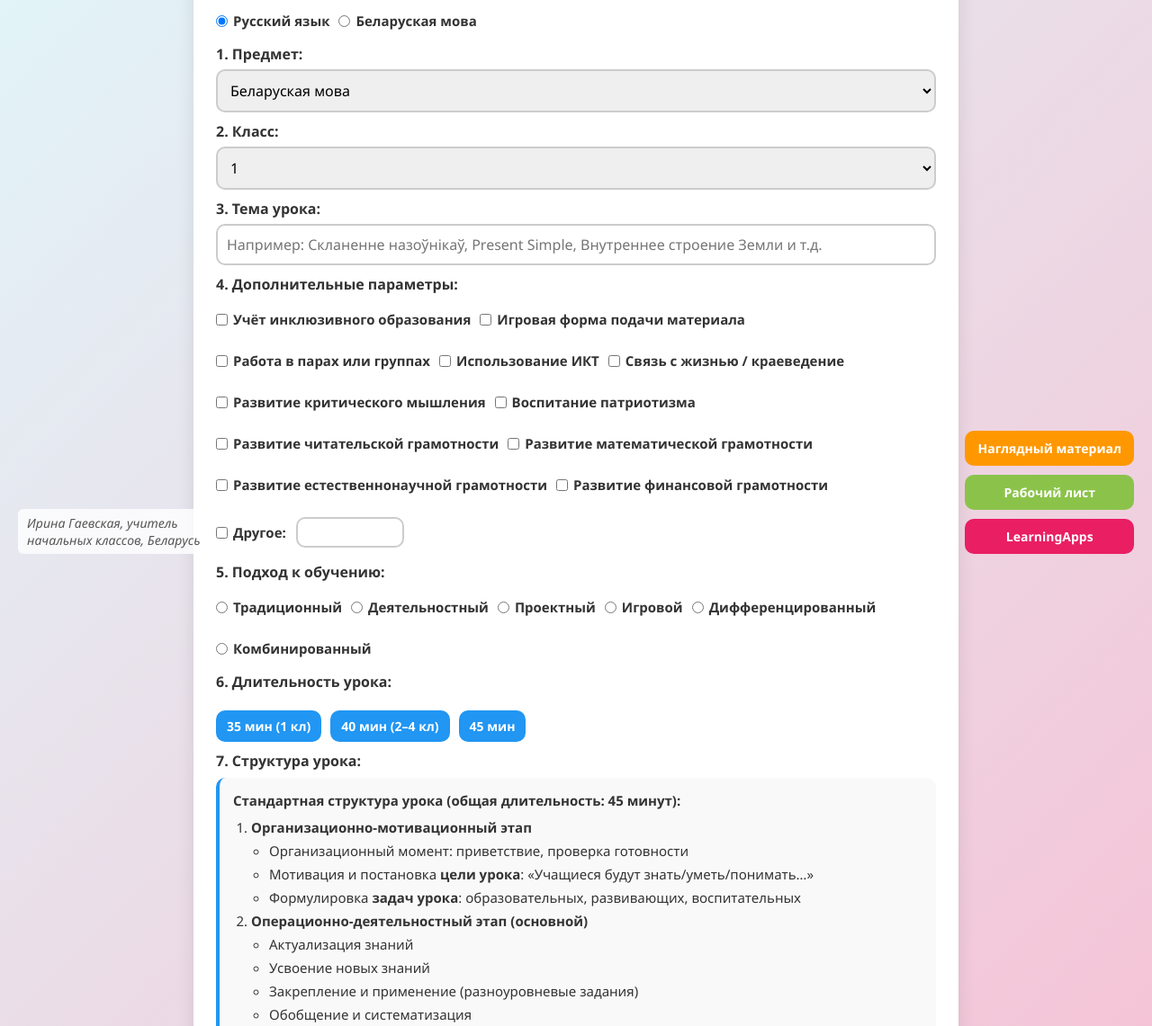
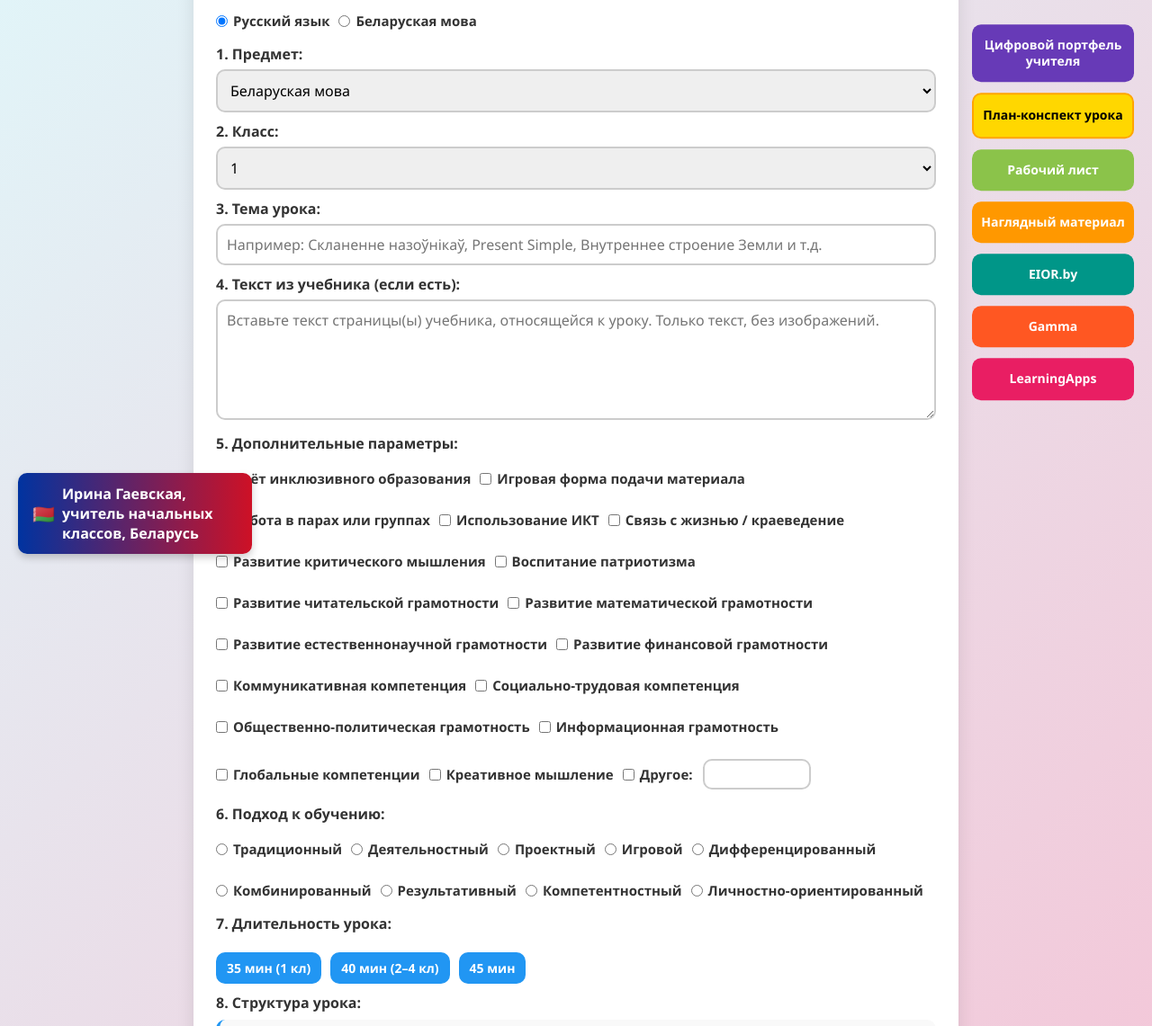
Before and after one commit to irynah2022-arch/my.generator.bel, a plain HTML site: page index.html in a window 1280 px wide. Shown: the part 164-1305 px from the top of the page at 90% size. Drawn offline with Linux system fonts and the light colour scheme.

Commit message:
Update index.html

```diff
--- a/index.html
+++ b/index.html
@@ -135,17 +135,30 @@
     .action-buttons {
       position: fixed;
       right: 20px;
-      bottom: 20px;
+      top: 50%;
+      transform: translateY(-50%);
       display: flex;
       flex-direction: column;
-      gap: 10px;
+      gap: 12px;
       z-index: 1000;
+      width: 180px;
     }
     .action-buttons button {
-      width: auto;
-      padding: 10px 14px;
+      width: 100%;
+      padding: 14px 10px;
       font-size: 14px;
       margin: 0;
+      text-align: center;
+      white-space: normal;
+      line-height: 1.3;
+    }
+
+    /* Выделение текущей страницы */
+    .current-page {
+      background: #FFD700 !important;
+      color: #000 !important;
+      font-weight: bold;
+      border: 2px solid #FFA500;
     }
 
     /* Подпись автора слева внизу */
@@ -153,14 +166,23 @@
       position: fixed;
       left: 20px;
       bottom: 20px;
-      font-style: italic;
-      color: #555;
-      font-size: 14px;
+      font-style: normal;
+      color: #fff;
+      font-size: 16px;
       z-index: 1000;
-      background: rgba(255,255,255,0.8);
-      padding: 6px 10px;
-      border-radius: 6px;
-      max-width: 220px;
+      background: linear-gradient(to right, #0033A0, #CE1126); /* Флаг Беларуси цвета */
+      padding: 12px 16px;
+      border-radius: 10px;
+      max-width: 260px;
+      font-weight: bold;
+      box-shadow: 0 4px 8px rgba(0,0,0,0.2);
+      display: flex;
+      align-items: center;
+      gap: 8px;
+    }
+    .author-signature::before {
+      content: "🇧🇾";
+      font-size: 20px;
     }
   </style>
 </head>
@@ -171,8 +193,12 @@
 
   <!-- Кнопки справа -->
   <div class="action-buttons">
+    <button onclick="window.open('https://sites.google.com/view/irynahayeuskaya/%D0%B3%D0%BB%D0%B0%D0%B2%D0%BD%D0%B0%D1%8F-%D1%81%D1%82%D1%80%D0%B0%D0%BD%D0%B8%D1%86%D0%B0', '_blank')" style="background:#673AB7;">Цифровой портфель учителя</button>
+    <button class="current-page" onclick="window.open('https://irynah2022-arch.github.io/my.generator.bel/', '_blank')">План-конспект урока</button>
+    <button onclick="window.open('https://irynah2022-arch.github.io/generator-list/', '_blank')" style="background:#8BC34A;">Рабочий лист</button>
     <button onclick="window.open('https://irynah2022-arch.github.io/generator-vizual/', '_blank')" style="background:#FF9800;">Наглядный материал</button>
-    <button onclick="window.open('https://irynah2022-arch.github.io/generator-list/', '_blank')" style="background:#8BC34A;">Рабочий лист</button>
+    <button onclick="window.open('https://eior.by/obrazovanie/obshchee-srednee/index.php', '_blank')" style="background:#009688;">EIOR.by</button>
+    <button onclick="window.open('https://gamma.app/ru', '_blank')" style="background:#FF5722;">Gamma</button>
     <button onclick="window.open('https://learningapps.org/', '_blank')" style="background:#E91E63;">LearningApps</button>
   </div>
 
@@ -234,8 +260,12 @@
     <label for="topic">3. Тема урока:</label>
     <input type="text" id="topic" placeholder="Например: Скланенне назоўнікаў, Present Simple, Внутреннее строение Земли и т.д.">
 
+    <!-- Текст из учебника -->
+    <label for="textbookText">4. Текст из учебника (если есть):</label>
+    <textarea id="textbookText" rows="5" placeholder="Вставьте текст страницы(ы) учебника, относящейся к уроку. Только текст, без изображений."></textarea>
+
     <!-- Доп. параметры -->
-    <label>4. Дополнительные параметры:</label>
+    <label>5. Дополнительные параметры:</label>
     <div class="checkbox-group" id="extraParams">
       <label class="checkbox-item"><input type="checkbox" value="inkl"> Учёт инклюзивного образования</label>
       <label class="checkbox-item"><input type="checkbox" value="game"> Игровая форма подачи материала</label>
@@ -250,11 +280,18 @@
       <label class="checkbox-item"><input type="checkbox" value="gram_est"> Развитие естественнонаучной грамотности</label>
       <label class="checkbox-item"><input type="checkbox" value="gram_fin"> Развитие финансовой грамотности</label>
 
+      <label class="checkbox-item"><input type="checkbox" value="comm"> Коммуникативная компетенция</label>
+      <label class="checkbox-item"><input type="checkbox" value="soc_trud"> Социально-трудовая компетенция</label>
+      <label class="checkbox-item"><input type="checkbox" value="obs_pol"> Общественно-политическая грамотность</label>
+      <label class="checkbox-item"><input type="checkbox" value="digital"> Информационная грамотность</label>
+      <label class="checkbox-item"><input type="checkbox" value="global"> Глобальные компетенции</label>
+      <label class="checkbox-item"><input type="checkbox" value="creative"> Креативное мышление</label>
+
       <label class="checkbox-item"><input type="checkbox" value="other"> Другое: <input type="text" id="otherParam" style="width:120px; margin-left:5px; padding:4px;"></label>
     </div>
 
     <!-- Подход -->
-    <label>5. Подход к обучению:</label>
+    <label>6. Подход к обучению:</label>
     <div class="radio-group">
       <label class="radio-item"><input type="radio" name="approach" value="trad"> Традиционный</label>
       <label class="radio-item"><input type="radio" name="approach" value="deyat"> Деятельностный</label>
@@ -262,10 +299,13 @@
       <label class="radio-item"><input type="radio" name="approach" value="game"> Игровой</label>
       <label class="radio-item"><input type="radio" name="approach" value="diff"> Дифференцированный</label>
       <label class="radio-item"><input type="radio" name="approach" value="combo"> Комбинированный</label>
+      <label class="radio-item"><input type="radio" name="approach" value="result"> Результативный</label>
+      <label class="radio-item"><input type="radio" name="approach" value="competent"> Компетентностный</label>
+      <label class="radio-item"><input type="radio" name="approach" value="lichn"> Личностно-ориентированный</label>
     </div>
 
     <!-- Длительность -->
-    <label>6. Длительность урока:</label>
+    <label>7. Длительность урока:</label>
     <div class="duration-buttons">
       <button type="button" onclick="setDuration(35)">35 мин (1 кл)</button>
       <button type="button" onclick="setDuration(40)">40 мин (2–4 кл)</button>
@@ -274,7 +314,7 @@
     <input type="hidden" id="duration" value="45">
 
     <!-- Структура урока -->
-    <label>7. Структура урока:</label>
+    <label>8. Структура урока:</label>
     <div class="lesson-structure">
       <strong>Стандартная структура урока (общая длительность: <span id="durDisplay">45</span> минут):</strong>
       <ol>
@@ -389,7 +429,13 @@
       ict: "использование ИКТ",
       life: "связь с жизнью и краеведческий компонент",
       krit: "развитие критического мышления",
-      patriot: "воспитание патриотизма и национальной культуры"
+      patriot: "воспитание патриотизма и национальной культуры",
+      comm: "развитие коммуникативной компетенции",
+      soc_trud: "формирование социально-трудовой компетенции",
+      obs_pol: "развитие общественно-политической грамотности",
+      digital: "развитие информационной грамотности",
+      global: "формирование глобальных компетенций",
+      creative: "развитие креативного мышления"
     };
 
     const extraParamsBE = {
@@ -399,7 +445,13 @@
       ict: "выкарыстанне ІКТ",
       life: "сувязь з жыццём і краязнаўчы кампанент",
       krit: "развіццё крытычнага мыслення",
-      patriot: "выхаванне патрыятызму і нацыянальнай культуры"
+      patriot: "выхаванне патрыятызму і нацыянальнай культуры",
+      comm: "развіццё камунікатыўнай кампетэнцыі",
+      soc_trud: "фарміраванне сацыяльна-працоўнай кампетэнцыі",
+      obs_pol: "развіццё грамадска-палітычнай граматнасці",
+      digital: "развіццё інфармацыйнай граматнасці",
+      global: "фарміраванне глабальных кампетэнцый",
+      creative: "развіццё крэатыўнага мыслення"
     };
 
     const approachesRU = {
@@ -408,7 +460,10 @@
       project: "проектный",
       game: "игровой",
       diff: "дифференцированный",
-      combo: "комбинированный"
+      combo: "комбинированный",
+      result: "результативный",
+      competent: "компетентностный",
+      lichn: "личностно-ориентированный"
     };
 
     const approachesBE = {
@@ -417,7 +472,10 @@
       project: "праектны",
       game: "гульнявы",
       diff: "дыферэнцыраваны",
-      combo: "камбінаваны"
+      combo: "камбінаваны",
+      result: "рэзультатыўны",
+      competent: "кампетэнтнасны",
+      lichn: "асобасна-арыентаваны"
     };
 
     const gradesBE = {1: "1", 2: "2", 3: "3", 4: "4", 5: "5", 6: "6", 7: "7", 8: "8", 9: "9", 10: "10", 11: "11"};
@@ -468,18 +526,14 @@
       const subjectKey = document.getElementById('subject').value;
       const grade = document.getElementById('grade').value;
       const topic = document.getElementById('topic').value.trim();
+      const textbookText = document.getElementById('textbookText').value.trim();
       const duration = document.getElementById('duration').value;
       const customStruct = document.getElementById('customStructure').checked;
       const structText = document.getElementById('structureText').value.trim();
       const otherParam = document.getElementById('otherParam').value.trim();
 
-      // Язык обучения (по умолчанию — русский)
       const teachingLang = document.querySelector('input[name="teachingLang"]:checked')?.value || 'ru';
 
-      // Определяем язык промпта:
-      // - bel_mova / bel_lit → всегда белорусский
-      // - rus_yaz / rus_lit → всегда русский
-      // - иначе → по выбору пользователя
       let isBelarusian = false;
       if (subjectKey === 'bel_mova' || subjectKey === 'bel_lit') {
         isBelarusian = true;
@@ -494,7 +548,6 @@
         return;
       }
 
-      // === Разделение параметров и компетенций ===
       const allChecked = Array.from(document.querySelectorAll('#extraParams input[type="checkbox"]:checked'));
       let generalParams = [];
       let competencyKeys = [];
@@ -547,7 +600,6 @@
           `Ты — учитель Республики Беларусь по ${subjectsRU[subjectKey]}.`;
       }
 
-      // Указание языка создания
       const languageInstruction = isBelarusian
         ? "Ствары на беларускай мове."
         : "Создай на русском языке.";
@@ -555,6 +607,14 @@
       let prompt = isBelarusian
         ? `${prefix} ${languageInstruction} Ствары план ўрока для ${gradesBE[grade]} класа на тэму «${topic}». Працягласць ўрока — ${duration} хвілін. ${structureDesc}`
         : `${prefix} ${languageInstruction} Создай план урока для ${grade} класса на тему «${topic}». Продолжительность урока — ${duration} минут. ${structureDesc}`;
+
+      // Добавляем текст из учебника, если есть
+      if (textbookText) {
+        const textbookPart = isBelarusian
+          ? `\nНіжэй прыведзены тэкст з падручніка, які трэба выкарыстаць пры распрацоўцы ўрока:\n«${textbookText}»`
+          : `\nНиже приведён текст из учебника, который необходимо использовать при разработке урока:\n«${textbookText}»`;
+        prompt += textbookPart;
+      }
 
       if (generalList.length > 0) {
         prompt += isBelarusian
```
